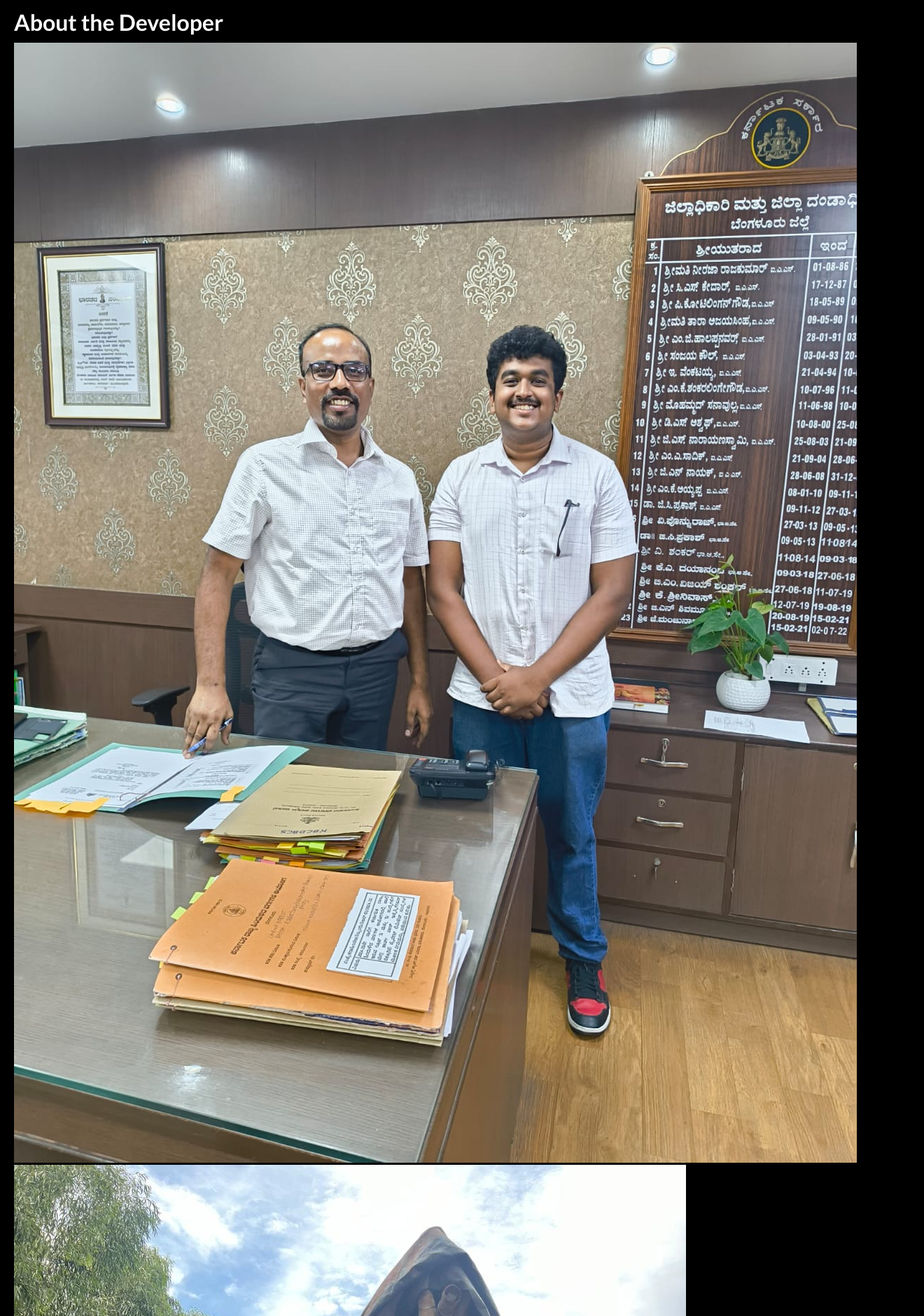
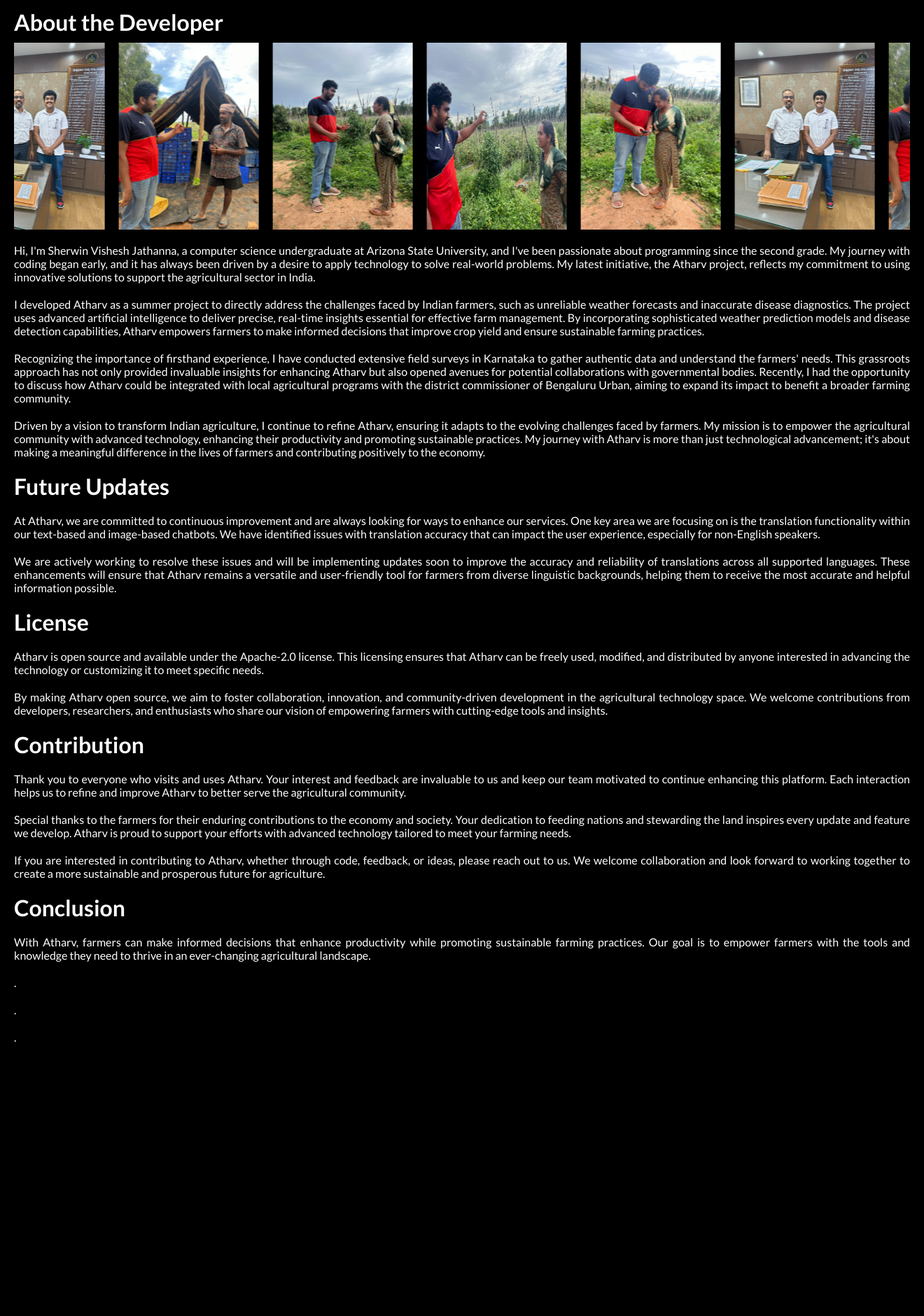
Before and after one commit to sherwinvishesh/Project-Atharv, a Flask app: page / in a window 1320 px wide. Shown: the part 1727-3607 px from the top of the page at 70% size. After the commit the page ends 3216 px from the top, so only its background shows below. Run offline with Flask 2, Linux system fonts and the light colour scheme.

Commit message:
Update styles.css

```diff
--- a/static/styles.css
+++ b/static/styles.css
@@ -103,3 +103,28 @@ button:hover {
     white-space: nowrap;
     overflow: hidden;
 }
+
+.image-scroll-container {
+    width: 100%;
+    overflow: hidden;
+}
+
+.image-scroll {
+    display: flex;
+    white-space: nowrap;
+    animation: scroll linear infinite;
+    animation-duration: calc(10s * 6); /* Adjust time based on number of images and desired speed */
+}
+
+.image-scroll img {
+    min-width: 200px;
+    max-width: 300px; /* Adjust based on your design */
+    height: auto;
+    margin-right: 20px;
+}
+
+@keyframes scroll {
+    0% { transform: translateX(0); }
+    100% { transform: translateX(-50%); /* Move by 50% of the total width (because of duplication) */
+    }
+}
```
